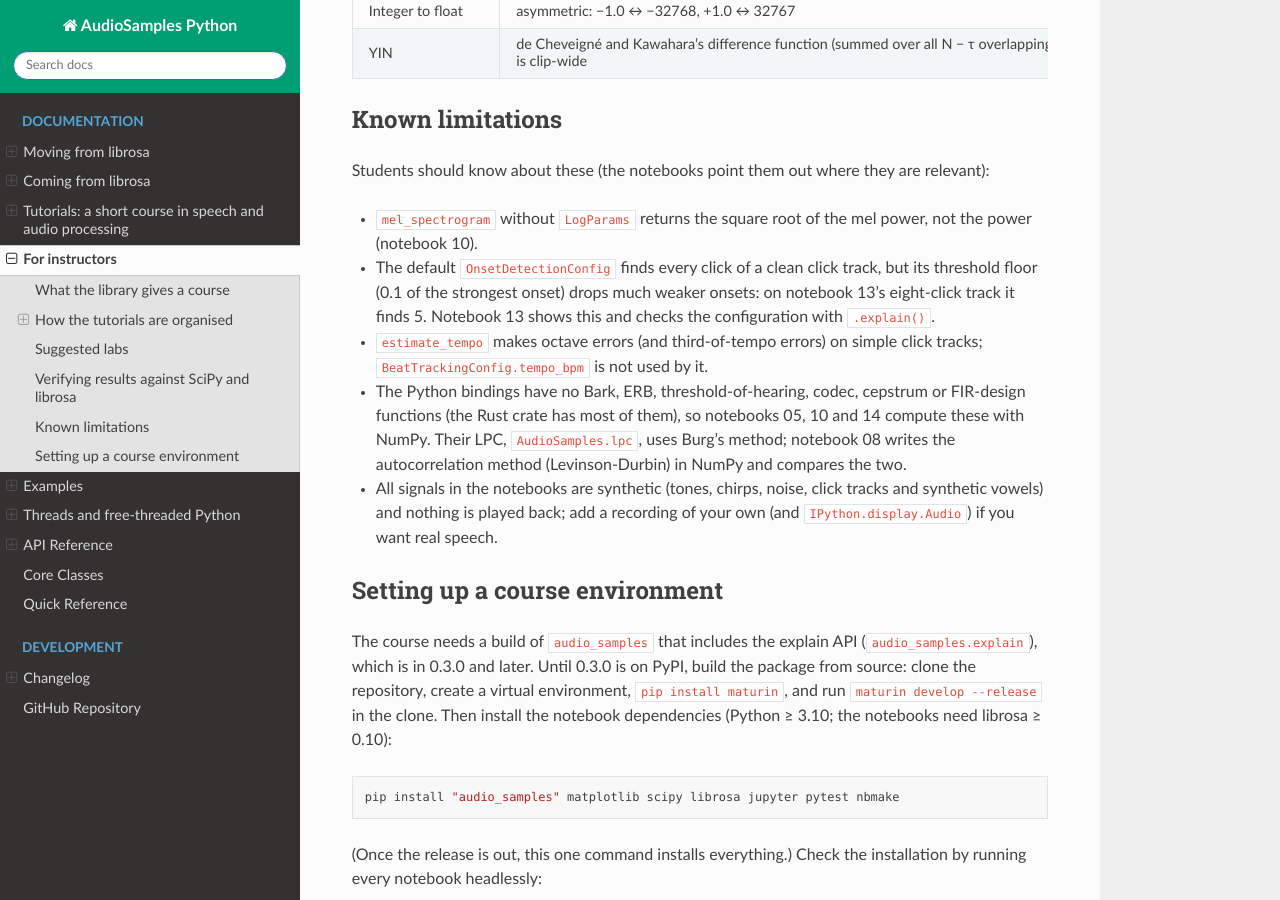
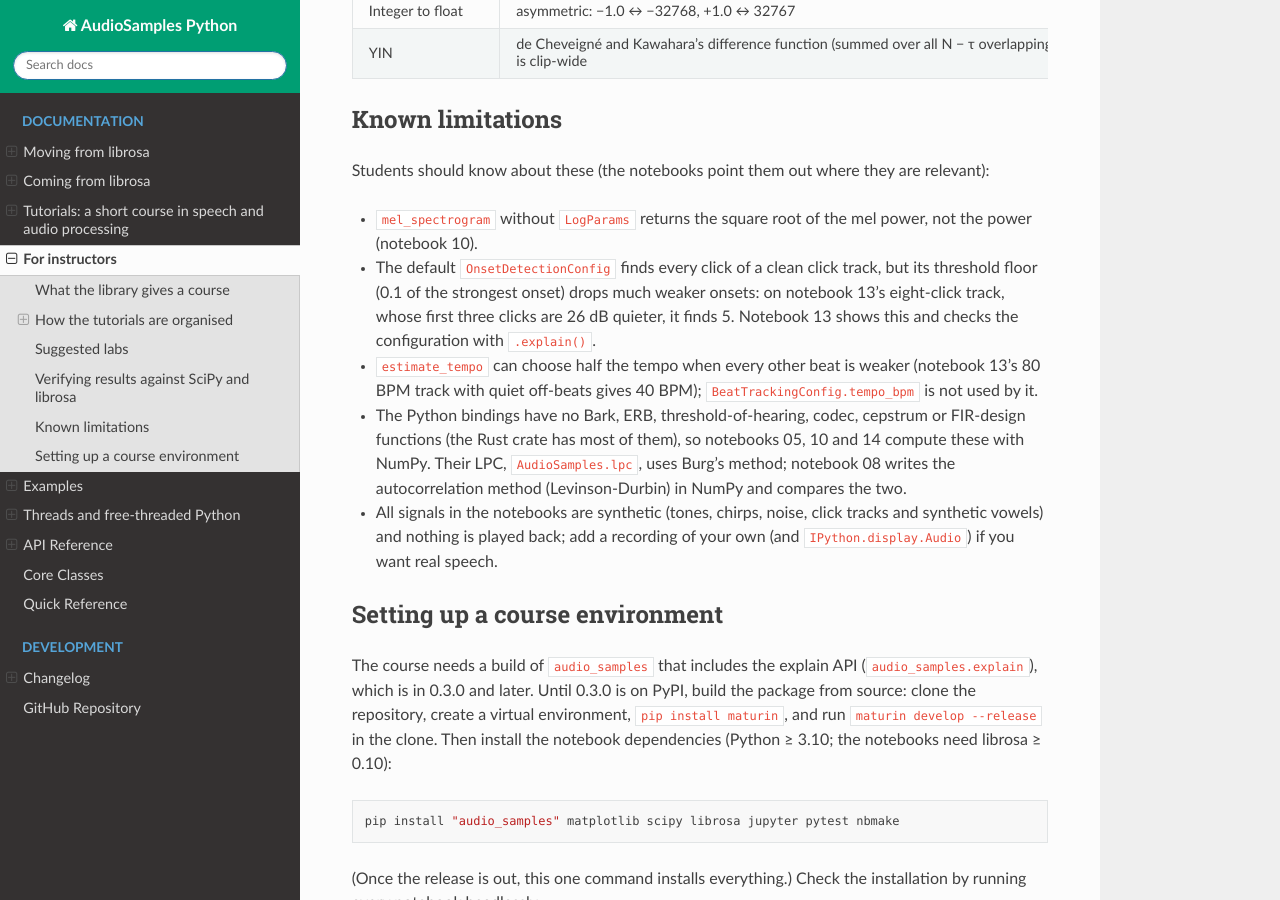
Before and after one commit to jmg049/audio_samples_python, a Sphinx documentation site: the page built from docs/source/for_instructors.md, in a window 1280 px wide and 900 px high, scrolled down 3055 px. Built offline with Sphinx 7.4.7 and the Read the Docs theme 3.1.0, drawn with Linux system fonts in a browser that asks for light colours; pages that are not in the unit, such as notebooks, are missing from menus.

Commit message:
Notebook 13 and the changelog follow the constant-Q onset detectors
Equal clicks are now found within one hop and their tempo is estimated
correctly at every tempo the notebook tries, as librosa's is. The notebook
shows the threshold floor with three quiet bursts and a half-tempo estimate
with an 80 BPM track whose off-beats are quiet, where librosa's dB onset
envelope still gives the beat.

```diff
--- a/docs/source/for_instructors.md
+++ b/docs/source/for_instructors.md
@@ -138,10 +138,12 @@ Students should know about these (the notebooks point them out where they are re
   power, not the power (notebook 10).
 - The default `OnsetDetectionConfig` finds every click of a clean click
   track, but its threshold floor (0.1 of the strongest onset) drops much
-  weaker onsets: on notebook 13's eight-click track it finds 5. Notebook 13
-  shows this and checks the configuration with `.explain()`.
-- `estimate_tempo` makes octave errors (and third-of-tempo errors) on simple
-  click tracks; `BeatTrackingConfig.tempo_bpm` is not used by it.
+  weaker onsets: on notebook 13's eight-click track, whose first three clicks
+  are 26 dB quieter, it finds 5. Notebook 13 shows this and checks the
+  configuration with `.explain()`.
+- `estimate_tempo` can choose half the tempo when every other beat is weaker
+  (notebook 13's 80 BPM track with quiet off-beats gives 40 BPM);
+  `BeatTrackingConfig.tempo_bpm` is not used by it.
 - The Python bindings have no Bark, ERB, threshold-of-hearing, codec,
   cepstrum or FIR-design functions (the Rust crate has most of them), so
   notebooks 05, 10 and 14 compute these with NumPy. Their LPC,
```
Also changed, not shown: CHANGELOG.md (+9 -0 lines), docs/source/tutorials/13_onsets_tempo.ipynb.
